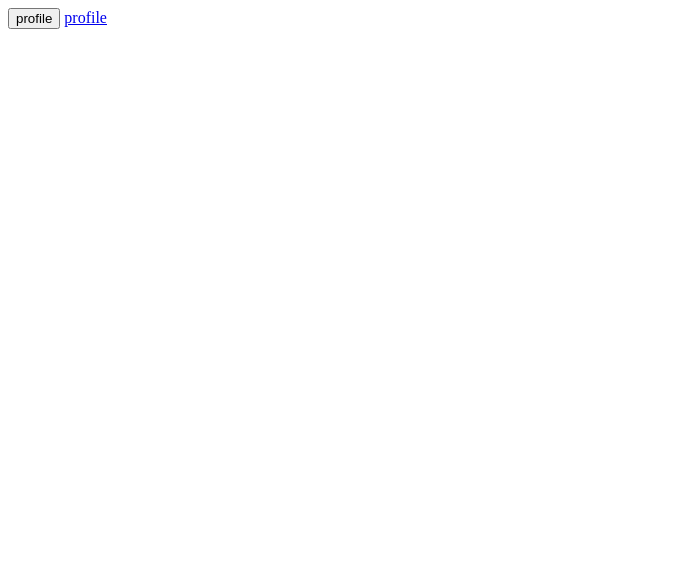
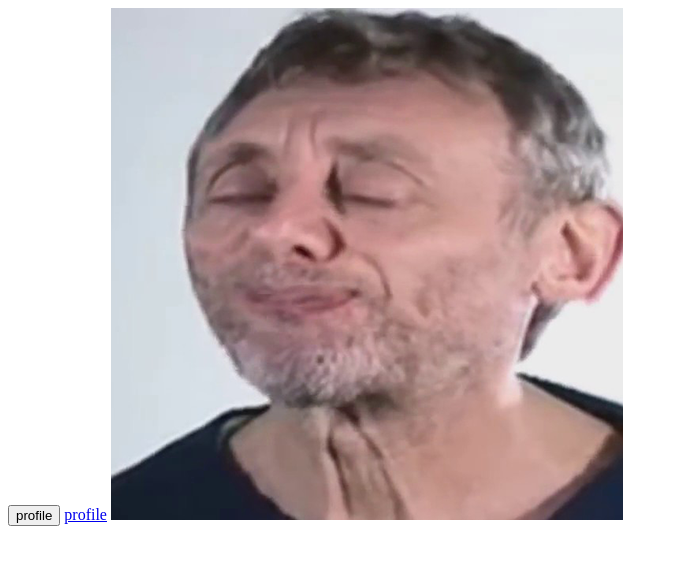
Before and after one commit to Poopa404/gitFlowTesting, a plain HTML site: page index.html in a window 1280 px wide. Shown: the whole page, without its empty margins (0-678 px from the left). Drawn offline with Linux system fonts and the light colour scheme.

```diff
--- a/index.html
+++ b/index.html
@@ -6,5 +6,6 @@
     </head>
     <body>
         <a href="Profile.html">profile</a>
+        <img src="unnamed.png" alt="Quagg Nice">
     </body>
 </html>
```
Also changed, not shown: unnamed.png (added).
